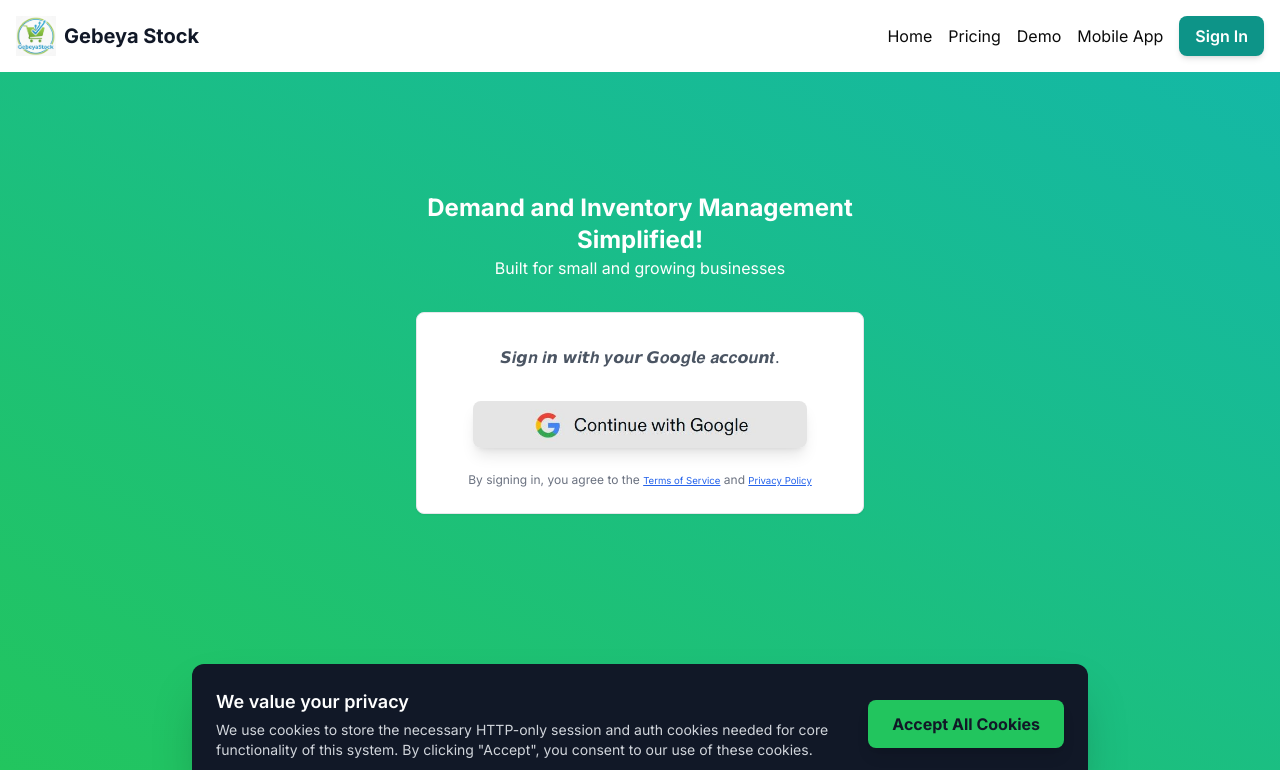
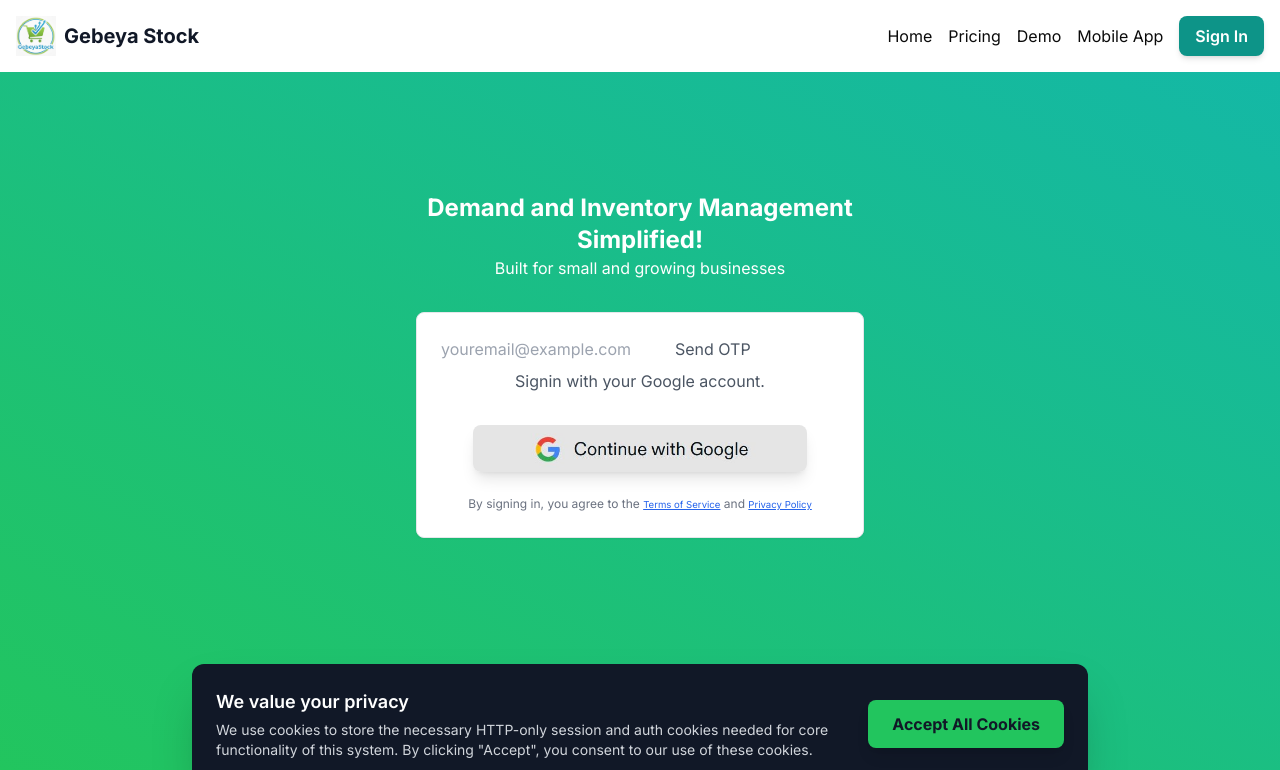
Before and after one commit to kidane-gebremedhin/InventoryLite, a Next.js app: page /auth/signin in a window 1280 px wide. Shown: the top 770 px of the page. Built offline with nearby package versions, Linux system fonts and the light colour scheme; no server answers.

Commit message:
Added otp support

```diff
--- a/app/(authenticated)/dashboard/setting/page.tsx
+++ b/app/(authenticated)/dashboard/setting/page.tsx
@@ -70,7 +70,9 @@ export default function SettingsPage() {
 								<input
 									type="text"
 									className="input-field mt-1"
-									defaultValue={currentUser.fullName}
+									defaultValue={
+										currentUser.fullName || currentUser.email?.split("@")[0]
+									}
 									disabled
 								/>
 								<p className="text-xs text-gray-500 mt-1">
--- a/app/(authenticated)/layout.tsx
+++ b/app/(authenticated)/layout.tsx
@@ -1,7 +1,6 @@
 import "./../globals.css";
 import { Toaster } from "react-hot-toast";
 import { LoadingProvider } from "@/components/context_apis/LoadingProvider";
-import { AuthProvider } from "@/components/providers/AuthProvider";
 
 export default async function RootLayout({
 	children,
@@ -12,9 +11,7 @@ export default async function RootLayout({
 		<>
 			<div className="min-h-screen bg-gray-50 font-sans text-gray-800 antialiased">
 				<div className="pb-8">
-					<AuthProvider>
-						<LoadingProvider>{children}</LoadingProvider>
-					</AuthProvider>
+					<LoadingProvider>{children}</LoadingProvider>
 				</div>
 			</div>
 			<Toaster position="top-right" />
--- a/app/(public)/auth/signin/page.tsx
+++ b/app/(public)/auth/signin/page.tsx
@@ -1,7 +1,7 @@
 "use client";
 
 import { Auth } from "@/components/auth/Auth";
-import { AuthProvider } from "@/components/providers/AuthProvider";
+import AuthOTP from "@/components/auth/AuthOTP";
 
 export default function HomePage() {
 	return (
@@ -16,9 +16,8 @@ export default function HomePage() {
 					</div>
 
 					<div className="card">
-						<AuthProvider>
-							<Auth />
-						</AuthProvider>
+						<AuthOTP />
+						<Auth />
 					</div>
 				</div>
 			</div>
--- a/app/layout.tsx
+++ b/app/layout.tsx
@@ -1,5 +1,6 @@
 import type { Metadata } from "next";
 import { Inter } from "next/font/google";
+import { AuthProvider } from "@/components/providers/AuthProvider";
 import { APP_DESCRIPTION, APP_NAME, APP_TITLE } from "@/lib/app_config/config";
 
 const inter = Inter({ subsets: ["latin"] });
@@ -20,7 +21,7 @@ export default async function RootLayout({
 	return (
 		<html lang="en">
 			<body className={inter.className} suppressHydrationWarning={true}>
-				{children}
+				<AuthProvider>{children}</AuthProvider>
 			</body>
 		</html>
 	);
--- a/components/auth/Auth.tsx
+++ b/components/auth/Auth.tsx
@@ -12,7 +12,7 @@ export function Auth() {
 	return (
 		<div className="space-y-6">
 			<div className="text-center">
-				<p className="text-gray-600 mt-2">𝙎𝒊𝙜𝒏 𝒊𝙣 𝙬𝒊𝙩𝒉 𝒚𝙤𝒖𝙧 𝙂𝒐𝙤𝒈𝙡𝒆 𝒂𝙘𝒄𝙤𝒖𝙣𝒕.</p>
+				<p className="text-gray-600 mt-2">Signin with your Google account.</p>
 			</div>
 
 			<div className="space-y-4">
--- /dev/null
+++ b/components/auth/AuthOTP.tsx
@@ -0,0 +1,60 @@
+"use client";
+
+import { useRouter } from "next/navigation";
+import { useState } from "react";
+import { ROUTE_PATH } from "@/lib/Enums";
+import { useAuthContext } from "../providers/AuthProvider";
+
+export default function EmailOtpLogin() {
+	const [email, setEmail] = useState("");
+	const [otp, setOtp] = useState("");
+	const [step, setStep] = useState<"email" | "otp">("email");
+
+	const router = useRouter();
+	const { supabase } = useAuthContext();
+
+	const sendOtp = async () => {
+		const { error } = await supabase.auth.signInWithOtp({ email });
+		if (!error) setStep("otp");
+	};
+
+	const verifyOtp = async () => {
+		const { error } = await supabase.auth.verifyOtp({
+			email,
+			token: otp,
+			type: "email",
+		});
+
+		if (!error) {
+			router.push(ROUTE_PATH.DASHBOARD);
+		}
+	};
+
+	return (
+		<div className="text-gray-600">
+			{step === "email" ? (
+				<>
+					<input
+						placeholder="youremail@example.com"
+						value={email}
+						onChange={(e) => setEmail(e.target.value)}
+					/>
+					<button type="submit" onClick={sendOtp}>
+						Send OTP
+					</button>
+				</>
+			) : (
+				<>
+					<input
+						placeholder="Enter OTP"
+						value={otp}
+						onChange={(e) => setOtp(e.target.value)}
+					/>
+					<button type="submit" onClick={verifyOtp}>
+						Verify
+					</button>
+				</>
+			)}
+		</div>
+	);
+}
--- a/components/layout/Header.tsx
+++ b/components/layout/Header.tsx
@@ -70,7 +70,11 @@ export default function Header() {
 				<div className="flex items-center">
 					<h2 className="text-lg font-semibold text-gray-900 pl-9 md:pl-0">
 						Welcome back,{" "}
-						{capitalizeFirstLetter(currentUser.fullName.split(" ")[0])}.
+						{capitalizeFirstLetter(
+							(currentUser.fullName?.split(" ") ||
+								currentUser.email.split("@"))[0],
+						)}
+						.
 					</h2>
 				</div>
 
@@ -111,7 +115,10 @@ export default function Header() {
 							<div className="absolute right-0 mt-2 w-48 bg-white rounded-md shadow-lg py-1 z-50 border border-gray-200">
 								<div className="px-4 py-2 text-sm text-gray-700 border-b border-gray-100 text-center">
 									<div className="font-medium">
-										<strong>{currentUser?.fullName}</strong>
+										<strong>
+											{currentUser?.fullName ||
+												currentUser.email?.split("@")[0]}
+										</strong>
 									</div>
 									<div
 										className="text-orange-500 py-1"
--- a/lib/Constants.ts
+++ b/lib/Constants.ts
@@ -183,6 +183,7 @@ export const PUBLIC_PATHS = [
 	ROUTE_PATH.PRODUCT_DEMO.toString(),
 	ROUTE_PATH.TERMS_OF_SERVICE.toString(),
 	ROUTE_PATH.OAUTH_GOOGLE_WEBHOOK.toString(),
+	ROUTE_PATH.OTP_SIGNIN_CALLBACK.toString(),
 ];
 
 export const ADMIN_PATHS = [
--- a/lib/Enums.ts
+++ b/lib/Enums.ts
@@ -205,6 +205,7 @@ export enum ROUTE_PATH {
 	// Public routes
 	LANDING_PAGE = "/",
 	SIGNIN = "/auth/signin",
+	OTP_SIGNIN_CALLBACK = "/auth/email-otp",
 	PRICING_PLAN = "/pricing-plan",
 	PRIVACY_POLICY = "/privacy-policy",
 	PRODUCT_DEMO = "/product-demo",
--- a/lib/helpers/Helper.ts
+++ b/lib/helpers/Helper.ts
@@ -231,7 +231,7 @@ export const getDateWithoutTime = (dateStr?: string): string => {
 };
 
 export const capitalizeFirstLetter = (input: string): string => {
-	return input.charAt(0).toUpperCase() + input.slice(1);
+	return input?.charAt(0).toUpperCase() + input?.slice(1);
 };
 
 export const getFeedbackCategoryLabel = (category: string) => {
--- a/lib/server_actions/user.ts
+++ b/lib/server_actions/user.ts
@@ -30,7 +30,7 @@ export const fetchUserProfile = async (
 
 	const userData: User = {
 		id: user.id,
-		fullName: user.user_metadata.full_name,
+		fullName: user.user_metadata.full_name || user.email?.split("@")[0],
 		email: user.email,
 		picturePicture: user.user_metadata.picture,
 		subscriptionInfo: await fetchUserSubscriptionInfo(user, useCache),
```
